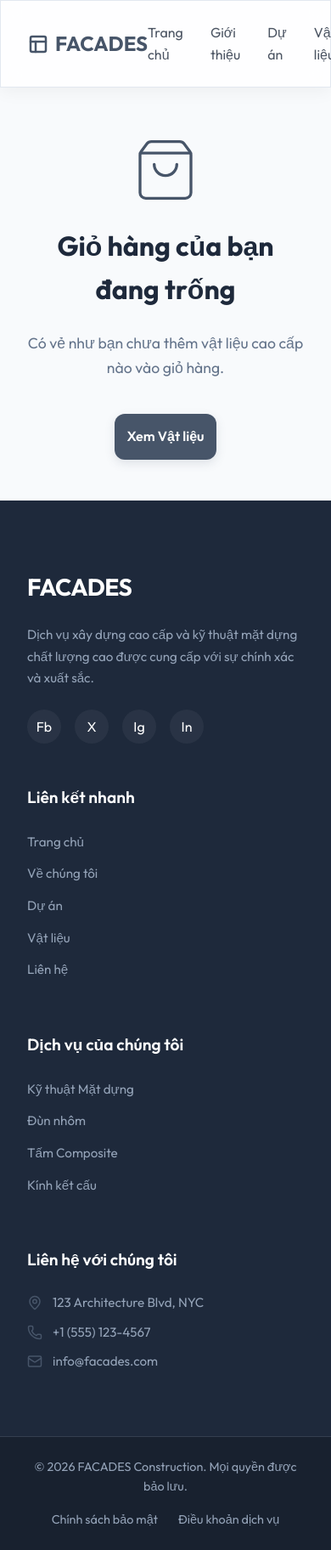
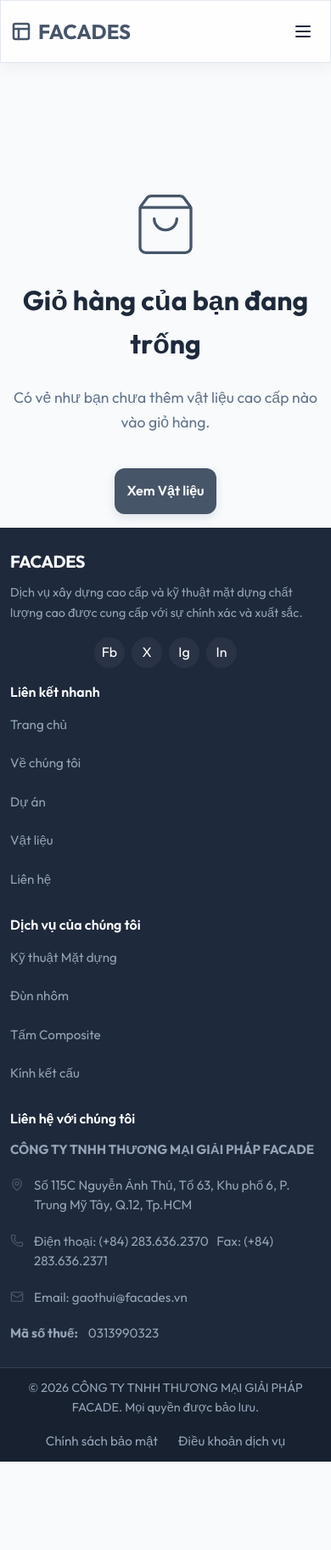
Before and after one commit to lehuy-123/FCD-FE, a React (Vite) app: page /cart in a window 390 px wide. Shown: the whole page at 85% size. After the commit the page ends 1720 px from the top, so only its background shows below. Built offline with nearby package versions, Linux system fonts and the light colour scheme.

Commit message:
Cập nhật lại giao diện

```diff
--- a/src/components/Footer.css
+++ b/src/components/Footer.css
@@ -151,3 +151,80 @@
     text-align: center;
   }
 }
+
+/* Tighter footer on medium screens */
+@media (max-width: 900px) {
+  .professional-footer {
+    padding-top: 3rem;
+    margin-top: 2rem;
+  }
+
+  .footer-grid {
+    gap: 1.5rem;
+    padding-bottom: 2rem;
+  }
+
+  .footer-brand .footer-logo {
+    font-size: 1.4rem;
+  }
+
+  .social-links a {
+    width: 36px;
+    height: 36px;
+  }
+}
+
+/* Compact footer for small mobile devices */
+@media (max-width: 480px) {
+  .professional-footer {
+    padding-top: 1.5rem;
+    margin-top: 1rem;
+  }
+
+  .footer-grid {
+    grid-template-columns: 1fr;
+    gap: 1rem;
+    padding-bottom: 1rem;
+  }
+
+  .footer-brand .footer-logo {
+    font-size: 1.25rem;
+    margin-bottom: 0.5rem;
+  }
+
+  .footer-brand p {
+    font-size: 0.9rem;
+    margin-bottom: 1rem;
+  }
+
+  .footer-links-group h4,
+  .footer-contact h4 {
+    font-size: 1rem;
+    margin-bottom: 0.75rem;
+  }
+
+  .footer-links-group a,
+  .footer-legal a {
+    font-size: 0.95rem;
+  }
+
+  .social-links {
+    justify-content: center;
+    gap: 0.5rem;
+  }
+
+  .footer-links-group ul,
+  .footer-contact ul {
+    display: flex;
+    flex-direction: column;
+    gap: 0.5rem;
+  }
+
+  .footer-bottom {
+    padding: 0.75rem 0;
+  }
+
+  .footer-bottom-content p {
+    font-size: 0.9rem;
+  }
+}
--- a/src/components/Footer.jsx
+++ b/src/components/Footer.jsx
@@ -45,16 +45,21 @@ const Footer = () => {
         <div className="footer-contact fade-in" style={{ animationDelay: '0.3s' }}>
           <h4>Liên hệ với chúng tôi</h4>
           <ul>
-            <li><MapPin size={18} className="contact-icon" /> 123 Architecture Blvd, NYC</li>
-            <li><Phone size={18} className="contact-icon" /> +1 (555) 123-4567</li>
-            <li><Mail size={18} className="contact-icon" /> info@facades.com</li>
+            <li>
+              <strong>CÔNG TY TNHH THƯƠNG MẠI GIẢI PHÁP FACADE</strong>
+            </li>
+            <li><MapPin size={16} className="contact-icon" /> Số 115C Nguyễn Ảnh Thủ, Tổ 63, Khu phố 6, P. Trung Mỹ Tây, Q.12, Tp.HCM</li>
+            <li><Phone size={16} className="contact-icon" /> Điện thoại: (+84) 283.636.2370 &nbsp; Fax: (+84) 283.636.2371</li>
+            <li><Mail size={16} className="contact-icon" /> Email: gaothui@facades.vn</li>
+            <li><strong>Mã số thuế:</strong> 0313990323</li>
+
           </ul>
         </div>
       </div>
 
       <div className="footer-bottom">
         <div className="container footer-bottom-content">
-          <p>&copy; {new Date().getFullYear()} FACADES Construction. Mọi quyền được bảo lưu.</p>
+          <p>&copy; {new Date().getFullYear()} CÔNG TY TNHH THƯƠNG MẠI GIẢI PHÁP FACADE. Mọi quyền được bảo lưu.</p>
           <div className="footer-legal">
             <Link to="/">Chính sách bảo mật</Link>
             <Link to="/">Điều khoản dịch vụ</Link>
--- a/src/components/Navbar.css
+++ b/src/components/Navbar.css
@@ -129,3 +129,49 @@
 .login-btn:hover {
   background: var(--accent);
 }
+
+/* Mobile / Responsive */
+.mobile-toggle {
+  display: none;
+  background: transparent;
+  border: none;
+  color: var(--text-main);
+  padding: 0.5rem;
+  margin-left: 0.5rem;
+}
+
+@media (max-width: 900px) {
+  .nav-links {
+    display: none;
+  }
+
+  .mobile-toggle {
+    display: inline-flex;
+    align-items: center;
+    justify-content: center;
+  }
+
+  .nav-links.open {
+    display: flex;
+    position: absolute;
+    top: 100%;
+    right: 0;
+    left: 0;
+    background: rgba(255,255,255,0.98);
+    flex-direction: column;
+    gap: 0.5rem;
+    padding: 1rem 1.5rem 2rem;
+    border-bottom: 1px solid var(--border-color);
+    box-shadow: 0 10px 30px rgba(0,0,0,0.06);
+  }
+
+  .nav-links.open .nav-link,
+  .nav-links.open .cart-btn,
+  .nav-links.open .user-menu-item,
+  .nav-links.open .login-btn,
+  .nav-links.open .admin-btn {
+    width: 100%;
+    justify-content: flex-start;
+    padding: 0.75rem 0;
+  }
+}
--- a/src/components/Navbar.jsx
+++ b/src/components/Navbar.jsx
@@ -1,4 +1,4 @@
-import React from 'react';
+import React, { useState } from 'react';
 import { Link } from 'react-router-dom';
 import { Layout, ShoppingBag, LogOut, User as UserIcon } from 'lucide-react';
 import { useCart } from '../context/CartContext';
@@ -9,6 +9,7 @@ const Navbar = () => {
   const { cart } = useCart();
   const { user, logout } = useAuth();
   const totalItems = cart.reduce((sum, item) => sum + item.quantity, 0);
+  const [menuOpen, setMenuOpen] = useState(false);
 
   return (
     <nav className="navbar glass">
@@ -17,15 +18,15 @@ const Navbar = () => {
           <Layout className="logo-icon" />
           <span>FACADES</span>
         </Link>
-        <div className="nav-links">
-          <Link to="/" className="nav-link">Trang chủ</Link>
-          <Link to="/about" className="nav-link">Giới thiệu</Link>
-          <Link to="/projects" className="nav-link">Dự án</Link>
-          <Link to="/shop" className="nav-link">Vật liệu</Link>
-          <Link to="/contact" className="nav-link">Liên hệ</Link>
+        <div className={`nav-links ${menuOpen ? 'open' : ''}`}>
+          <Link to="/" className="nav-link" onClick={() => setMenuOpen(false)}>Trang chủ</Link>
+          <Link to="/about" className="nav-link" onClick={() => setMenuOpen(false)}>Giới thiệu</Link>
+          <Link to="/projects" className="nav-link" onClick={() => setMenuOpen(false)}>Dự án</Link>
+          <Link to="/shop" className="nav-link" onClick={() => setMenuOpen(false)}>Vật liệu</Link>
+          <Link to="/contact" className="nav-link" onClick={() => setMenuOpen(false)}>Liên hệ</Link>
 
           {user && user.role === 'admin' && (
-            <Link to="/admin" className="nav-link admin-btn">Quản trị</Link>
+            <Link to="/admin" className="nav-link admin-btn" onClick={() => setMenuOpen(false)}>Quản trị</Link>
           )}
 
           {user ? (
@@ -39,14 +40,25 @@ const Navbar = () => {
               </button>
             </div>
           ) : (
-            <Link to="/login" className="nav-link login-btn">Đăng nhập</Link>
+            <Link to="/login" className="nav-link login-btn" onClick={() => setMenuOpen(false)}>Đăng nhập</Link>
           )}
 
-          <Link to="/cart" className="cart-btn">
+          <Link to="/cart" className="cart-btn" onClick={() => setMenuOpen(false)}>
             <ShoppingBag size={20} />
             {totalItems > 0 && <span className="cart-count">{totalItems}</span>}
           </Link>
         </div>
+        <button
+          className={`mobile-toggle ${menuOpen ? 'open' : ''}`}
+          aria-label="Toggle menu"
+          onClick={() => setMenuOpen(v => !v)}
+        >
+          <svg width="24" height="24" viewBox="0 0 24 24" fill="none" xmlns="http://www.w3.org/2000/svg">
+            <path d="M4 6H20" stroke="currentColor" strokeWidth="2" strokeLinecap="round" strokeLinejoin="round" />
+            <path d="M4 12H20" stroke="currentColor" strokeWidth="2" strokeLinecap="round" strokeLinejoin="round" />
+            <path d="M4 18H20" stroke="currentColor" strokeWidth="2" strokeLinecap="round" strokeLinejoin="round" />
+          </svg>
+        </button>
       </div>
     </nav>
   );
--- a/src/index.css
+++ b/src/index.css
@@ -51,6 +51,18 @@ button:active, .nav-link:active {
   max-width: 1200px;
   margin: 0 auto;
   padding: 0 2rem;
+}
+
+/* Ensure main content isn't hidden behind the fixed navbar */
+main {
+  padding-top: 84px;
+}
+
+/* Responsive images */
+img {
+  max-width: 100%;
+  height: auto;
+  display: block;
 }
 
 /* Glassmorphism Utility */
@@ -122,3 +134,13 @@ button:active, .nav-link:active {
     text-align: center;
   }
 }
+
+@media (max-width: 900px) {
+  .container { padding: 0 1rem; }
+  main { padding-top: 72px; }
+}
+
+@media (max-width: 480px) {
+  .container { padding: 0 0.75rem; }
+  main { padding-top: 64px; }
+}
--- a/src/pages/Contact.jsx
+++ b/src/pages/Contact.jsx
@@ -18,16 +18,24 @@ const Contact = () => {
           <div className="info-item">
             <div className="info-icon"><MapPin size={24} /></div>
             <div>
-              <h3>Trụ sở chính</h3>
-              <p>123 Đại lộ Kiến trúc, Suite 500<br/>New York, NY 10001</p>
+              <h3>CÔNG TY TNHH THƯƠNG MẠI GIẢI PHÁP FACADE</h3>
+              <p>(FACADE SOLUTIONS TRADING Co., Ltd)</p>
+            </div>
+          </div>
+
+          <div className="info-item">
+            <div className="info-icon"><MapPin size={24} /></div>
+            <div>
+              <h3>Địa chỉ</h3>
+              <p>Số 115C Nguyễn Ảnh Thủ, Tổ 63, Khu phố 6, P. Trung Mỹ Tây, Q.12, Tp.HCM</p>
             </div>
           </div>
 
           <div className="info-item">
             <div className="info-icon"><Phone size={24} /></div>
             <div>
-              <h3>Điện thoại</h3>
-              <p>+1 (555) 123-4567<br/>+1 (555) 987-6543</p>
+              <h3>Điện thoại / Fax</h3>
+              <p>Điện thoại: (+84) 283.636.2370<br/>Fax: (+84) 283.636.2371</p>
             </div>
           </div>
 
@@ -35,15 +43,23 @@ const Contact = () => {
             <div className="info-icon"><Mail size={24} /></div>
             <div>
               <h3>Email</h3>
-              <p>info@facades.com<br/>support@facades.com</p>
+              <p>info@facades.vn</p>
             </div>
           </div>
 
           <div className="info-item">
             <div className="info-icon"><Clock size={24} /></div>
             <div>
-              <h3>Giờ làm việc</h3>
-              <p>Thứ 2 - Thứ 6: 8:00 AM - 6:00 PM<br/>Thứ 7 - CN: Nghỉ</p>
+              <h3>Mã số thuế</h3>
+              <p>0313990323</p>
+            </div>
+          </div>
+
+          <div className="info-item">
+            <div className="info-icon"><MapPin size={24} /></div>
+            <div>
+              <h3>Tài khoản ngân hàng</h3>
+              <p>Số tài khoản: 060134420653 tại Ngân hàng Sacombank – CN Quận 12</p>
             </div>
           </div>
         </div>
@@ -51,33 +67,37 @@ const Contact = () => {
         <form className="contact-form glass fade-in" style={{ animationDelay: '0.2s' }}>
           <h2>Gửi tin nhắn</h2>
 
-          <div className="form-group row">
-            <div className="input-group">
-              <label>Tên</label>
-              <input type="text" placeholder="Văn A" />
-            </div>
-            <div className="input-group">
-              <label>Họ</label>
-              <input type="text" placeholder="Nguyễn" />
-            </div>
+          <div className="form-group">
+            <label>Họ và tên</label>
+            <input type="text" placeholder="Họ và tên" />
           </div>
 
           <div className="form-group">
-            <label>Địa chỉ Email</label>
-            <input type="email" placeholder="nguyenvana@example.com" />
+            <label>Địa chỉ</label>
+            <input type="text" placeholder="Địa chỉ của bạn" />
           </div>
 
           <div className="form-group">
-            <label>Chủ đề</label>
-            <input type="text" placeholder="Yêu cầu dự án" />
+            <label>Điện thoại</label>
+            <input type="tel" placeholder="Số điện thoại" />
           </div>
 
           <div className="form-group">
-            <label>Tin nhắn</label>
-            <textarea placeholder="Hãy cho chúng tôi biết về dự án của bạn..."></textarea>
+            <label>Email</label>
+            <input type="email" placeholder="email@ví dụ.com" />
           </div>
 
-          <button type="button" className="primary-btn submit-btn">Gửi tin nhắn</button>
+          <div className="form-group">
+            <label>Tiêu đề</label>
+            <input type="text" placeholder="Tiêu đề" />
+          </div>
+
+          <div className="form-group">
+            <label>Nội dung</label>
+            <textarea placeholder="Nội dung tin nhắn..."></textarea>
+          </div>
+
+          <button type="button" className="primary-btn submit-btn">GỬI</button>
         </form>
       </div>
     </div>
--- a/src/pages/Home.jsx
+++ b/src/pages/Home.jsx
@@ -12,8 +12,7 @@ const Home = () => {
         <div className="container hero-content fade-in">
           <h1>Xây dựng <span className="highlight">Tương lai</span> với Kính và Nhôm</h1>
           <p>
-            Dịch vụ xây dựng cao cấp và kỹ thuật mặt dựng chất lượng cao
-            được cung cấp với sự chính xác và xuất sắc.
+            Chúng tôi cung cấp giải pháp mặt dựng, nhôm kính và vật liệu ốp ngoại thất với công nghệ chuyển giao Châu Âu, đảm bảo chất lượng, độ bền và tính thẩm mỹ cho công trình.
           </p>
           <div className="hero-actions">
             <Link to="/contact" className="primary-btn">Bắt đầu Dự án <ArrowRight size={18} /></Link>
```
Also changed, not shown: src/pages/About.jsx (+15 -20 lines), src/pages/Home.css (+54 -2 lines).
